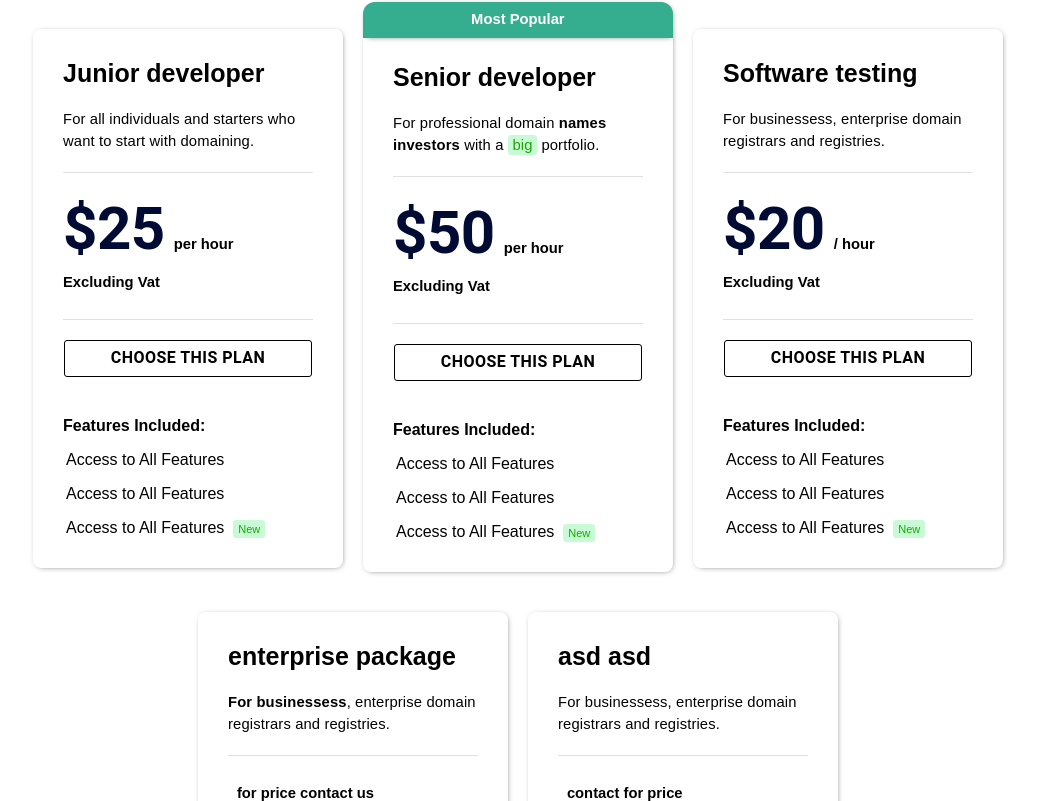
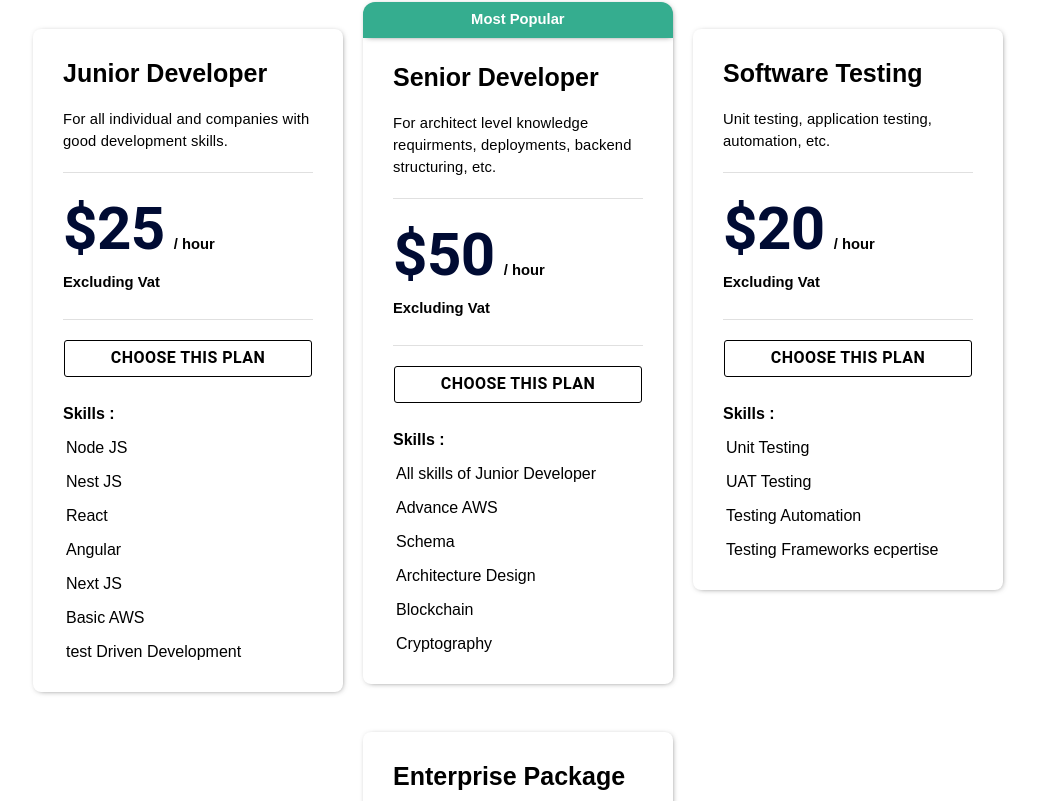
Before and after one commit to frizhub-repo/frizhub-portfolio-web, a Next.js app: page /pricing in a window 1280 px wide. Shown: the part 339-1140 px from the top of the page, without its empty margins (122-1159 px from the left). Built offline with nearby package versions, Linux system fonts and the light colour scheme.

Commit message:
Updated data of pricing page

```diff
--- a/components/common/pricingCard/PricingCard.jsx
+++ b/components/common/pricingCard/PricingCard.jsx
@@ -43,6 +43,8 @@ const PricingCard = ({
       >
         {price}
       </Typography>
+      {price!==""?
+      <>
       &nbsp;&nbsp;
       <Typography
         variant="p"
@@ -61,6 +63,9 @@ const PricingCard = ({
         Excluding Vat
       </Typography>
       <Divider className={styles.devider2} />
+      </>
+      :""
+    }
       <Button
         variant="text"
         color="primary"
@@ -68,31 +73,13 @@ const PricingCard = ({
       >
         <BasicModal buttonCaption="Choose This Plan"></BasicModal>
       </Button>
-      <Typography variant="p" fontWeight={700} color="initial" style={{marginTop:"20px"}}>
-        {infoTitle}
-      </Typography>
+        {(typeof details !== 'undefined' && details.length === 0)?"":<Typography variant="p" fontWeight={700} color="initial" className={styles.skillsHeading}><br/>Skills :</Typography>}
       <List>
-        {details.map((e, index) => {
+        {details.map((text, index) => {
           return (
             <ListItem style={{ marginLeft: "-18px" }} key={index}>
               <Typography variant="p" style={{ marginLeft: "5px" }}>
-                {e.text}&nbsp;&nbsp;
-                {e.isComing ? (
-                  <span
-                    style={{
-                      backgroundColor: "#C9FAD6",
-                      color: "#1AA703",
-                      fontSize: "11px",
-                      padding: "3px 5px",
-                      borderRadius: "3.5px",
-
-                    }}
-                  >
-                    New
-                  </span>
-                ) : (
-                  ""
-                )}
+                {text}
               </Typography>
             </ListItem>
           );
--- a/components/common/pricingCard/PricingCard.module.css
+++ b/components/common/pricingCard/PricingCard.module.css
@@ -61,25 +61,7 @@
   font-size: 14.7708px;
 }
 
-.startTrialBtn1 {
-  background-color: black !important;
-  color: white !important;
-  display: flex !important;
-  flex-direction: row !important;
-  justify-content: center !important;
-  align-items: center !important;
-  gap: 9.23px;
-  max-width: 276.03px;
-  height: 36.93px;
-  margin: 10px auto !important;
-  padding: 8.4635px 10.6221px !important;
-  border-radius: 3px !important;
-  font-weight: 500 !important;
-  text-transform: capitalize !important;
-}
-.startTrialBtn1:hover {
-  background-color: #ffb038 !important;
-}
+
 
 .startTrialBtn2 {
   background-color: white !important;
@@ -92,7 +74,7 @@
   gap: 9.23px;
   width: 99% !important;
   height: 36.93px;
-  margin: 10px auto 40px !important;
+  margin: 10px auto !important;
   font-weight: 600 !important;
   padding: 8.4635px 10.6221px !important;
   border-radius: 3px !important;
@@ -116,6 +98,9 @@
 .devider2 {
   margin: 20px 0 !important;
 }
+.skillsHeading{
+margin-top: 40px !important;
+}
 @media only screen and (max-width: 500px) {
   .card {
     max-width: 400px !important;
--- a/pages/pricing/data.json
+++ b/pages/pricing/data.json
@@ -1,132 +1,59 @@
 [
   {
     "id": 1,
-    "tag": "Junior developer",
-    "description": "For all individuals and starters who want to start with domaining.",
+    "tag": "Junior Developer",
+    "description": "For all individual and companies with good development skills.",
     "price": "$25",
-    "priceInfo": "per hour",
+    "priceInfo": "/ hour",
     "isPopular": false,
-    "infoTitle": "Features Included:",
     "info": [
-      {
-        "text": "Access to All Features",
-        "isAvailable": false,
-        "isComing": false
-      },
-      {
-        "text": "Access to All Features",
-        "isAvailable": true,
-        "isComing": false
-      },
-      {
-        "text": "Access to All Features",
-        "isAvailable": false,
-        "isComing": true
-      }
+      "Node JS",
+      "Nest JS",
+      "React",
+      "Angular",
+      "Next JS",
+      "Basic AWS",
+      "test Driven Development"
     ]
   },
   {
     "id": 2,
-    "tag": "Senior developer",
-    "description": "For professional domain <b> names investors </b> with a <label>big</label> portfolio.",
+    "tag": "Senior Developer",
+    "description": "For architect level knowledge requirments, deployments, backend structuring, etc.",
     "price": "$50",
-    "priceInfo": "per hour",
+    "priceInfo": "/ hour",
     "isPopular": true,
-    "infoTitle": "Features Included:",
     "info": [
-      {
-        "text": "Access to All Features",
-        "isAvailable": false,
-        "isComing": false
-      },
-      {
-        "text": "Access to All Features",
-        "isAvailable": true,
-        "isComing": false
-      },
-      {
-        "text": "Access to All Features",
-        "isAvailable": false,
-        "isComing": true
-      }
+      "All skills of Junior Developer",
+      "Advance AWS",
+      "Schema",
+      "Architecture Design",
+      "Blockchain",
+      "Cryptography"
     ]
   },
   {
     "id": 3,
-    "tag": "Software testing",
-    "description": "For businessess, enterprise domain registrars and registries.",
+    "tag": "Software Testing",
+    "description": "Unit testing, application testing, automation, etc.",
     "price": "$20",
     "priceInfo": "/ hour",
     "isPopular": false,
-    "infoTitle": "Features Included:",
     "info": [
-      {
-        "text": "Access to All Features",
-        "isAvailable": false,
-        "isComing": false
-      },
-      {
-        "text": "Access to All Features",
-        "isAvailable": true,
-        "isComing": false
-      },
-      {
-        "text": "Access to All Features",
-        "isAvailable": false,
-        "isComing": true
-      }
+      "Unit Testing",
+      "UAT Testing",
+      "Testing Automation",
+      "Testing Frameworks ecpertise"
     ]
   },
   {
     "id": 4,
-    "tag": " enterprise package",
-    "description": "<b>For businessess</b>, enterprise domain registrars and registries.",
+    "tag": " Enterprise Package",
+    "description": "An individual, or team of developers, designers, and quality assurance engineers",
     "price": "",
-    "priceInfo": "for price contact us",
+    "priceInfo": "",
     "isPopular": false,
-    "infoTitle": "Features Included:",
-    "info": [
-      {
-        "text": "Access to All Features",
-        "isAvailable": false,
-        "isComing": false
-      },
-      {
-        "text": "Access to All Features",
-        "isAvailable": true,
-        "isComing": false
-      },
-      {
-        "text": "Access to All Features",
-        "isAvailable": false,
-        "isComing": true
-      }
-    ]
-  },
-  {
-    "id": 5,
-    "tag": " asd asd",
-    "description": "For businessess, enterprise domain registrars and registries.",
-    "price": "",
-    "priceInfo": "contact for price",
-    "isPopular": false,
-    "infoTitle": "Features Included:",
-    "info": [
-      {
-        "text": "Access to All Features",
-        "isAvailable": false,
-        "isComing": false
-      },
-      {
-        "text": "Access to All Features",
-        "isAvailable": true,
-        "isComing": false
-      },
-      {
-        "text": "Access to All Features",
-        "isAvailable": false,
-        "isComing": true
-      }
-    ]
+    "infoTitle": "",
+    "info": []
   }
 ]
--- a/pages/pricing/index.jsx
+++ b/pages/pricing/index.jsx
@@ -67,12 +67,10 @@ const PricingPage = () => {
                   }}
                 >
                   <PricingCard
-                    cardType={"light"}
                     tag={e.tag}
                     description={e.description}
                     price={e.price}
                     priceInfo={e.priceInfo}
-                    infoTitle={e.infoTitle}
                     details={e.info}
                     isPopular={e.isPopular}
                   />
```
